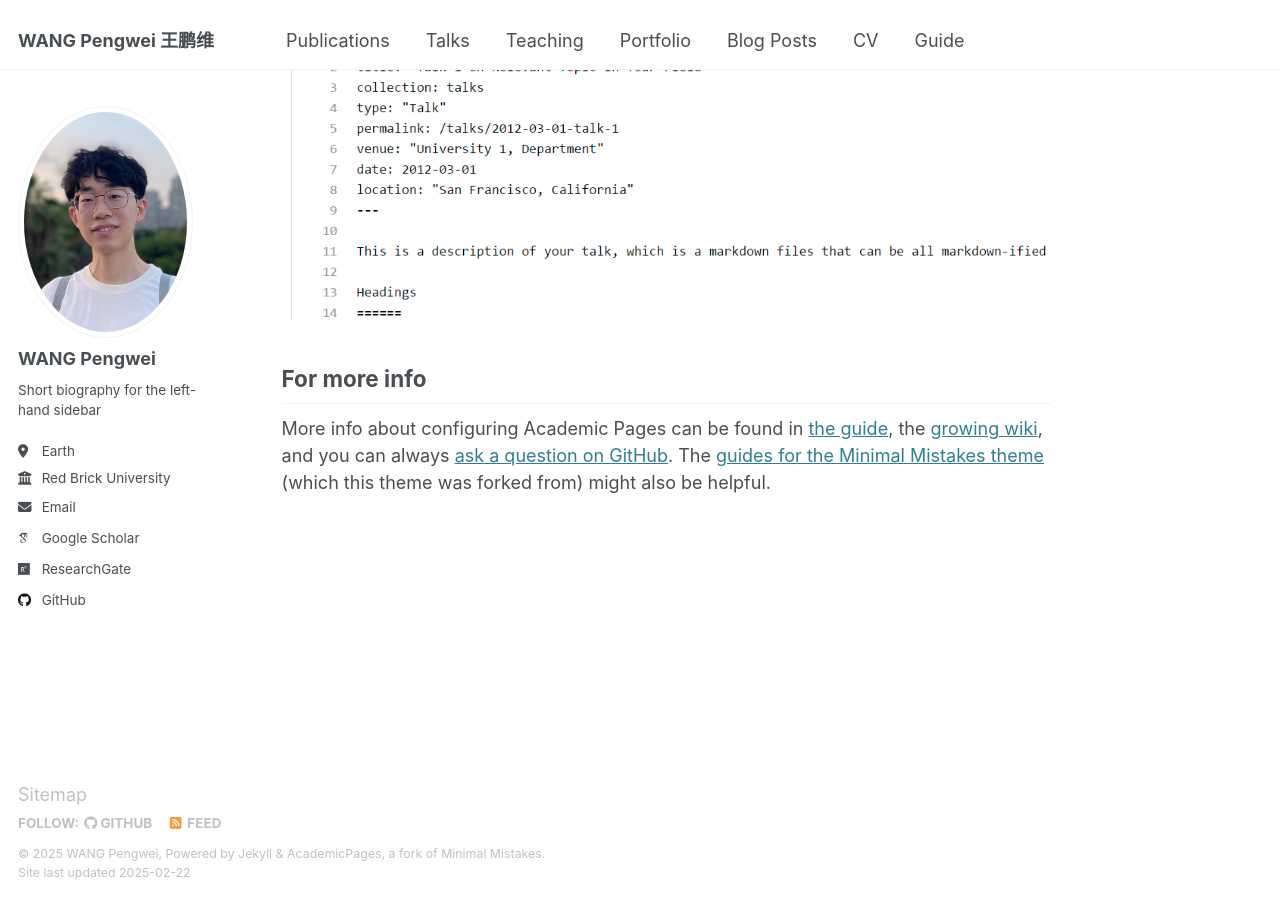
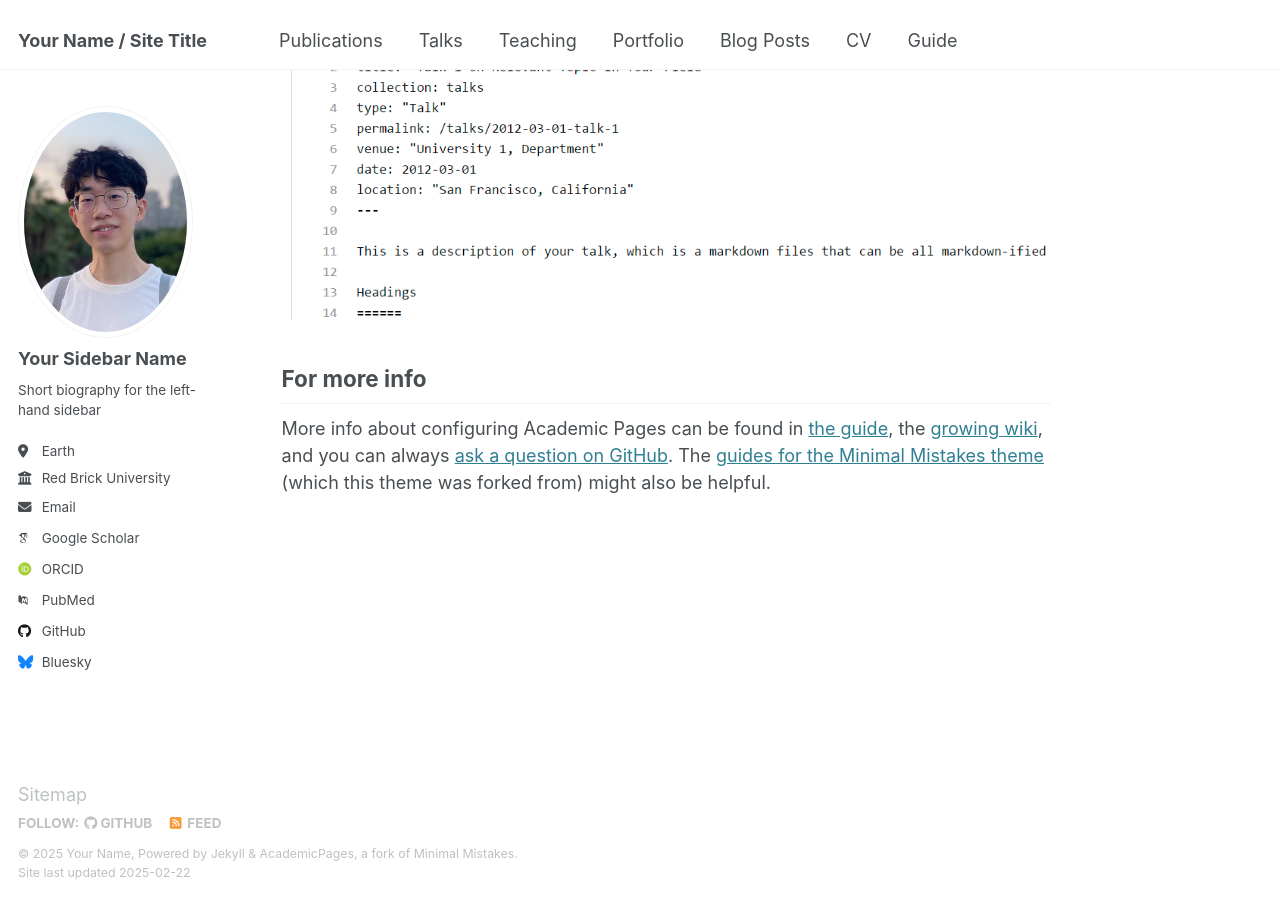
Before and after one commit to penway/penway, a Jekyll site: the page built from docs/_pages/about.md, in a window 1280 px wide and 900 px high, scrolled down 2642 px. Built offline with Jekyll 4.4.1, drawn with Linux system fonts in a browser that asks for light colours; some web fonts are replaced.

Commit message:
reversed

```diff
--- a/docs/_config.yml
+++ b/docs/_config.yml
@@ -9,11 +9,11 @@
 # Basic Site Settings
 locale                   : "en-US"
 site_theme               : "default"
-title                    : "WANG Pengwei 王鹏维"
+title                    : "Your Name / Site Title"
 title_separator          : "-"
-name                     : &name "WANG Pengwei"
+name                     : &name "Your Name"
 description              : &description "personal description"
-url                      : https://penway.github.io # the base hostname & protocol for your site e.g. "https://[your GitHub username].github.io"
+url                      : https://academicpages.github.io # the base hostname & protocol for your site e.g. "https://[your GitHub username].github.io"
 baseurl                  : "" # the subpath of your site, e.g. "/blog"
 repository               : "academicpages/academicpages.github.io"
 
@@ -23,7 +23,7 @@
 author:
   # Biographic information
   avatar           : "profile.png"
-  name             : "WANG Pengwei"
+  name             : "Your Sidebar Name"
   pronouns         : # example: "she/her"
   bio              : "Short biography for the left-hand sidebar"
   location         : "Earth"
@@ -33,24 +33,24 @@
 
   # Academic websites
   arxiv            : # URL - Update with the correct link to your profile
-  googlescholar    : "https://scholar.google.com/citations?user=VYB4Cs4AAAAJ"
+  googlescholar    : "https://scholar.google.com/citations?user=PS_CX0AAAAAJ"
   impactstory      : # URL
-  orcid            : #
+  orcid            : "http://orcid.org/yourorcidurl"
   semantic         : # URL
-  pubmed           : #
-  researchgate     : "https://www.researchgate.net/profile/Pengwei-Wang-14"
+  pubmed           : "https://www.ncbi.nlm.nih.gov/pubmed/?term=john+snow"
+  researchgate     : # URL
   scopus           : # URL
 
   # Repositories and software development
   bitbucket        : # Username - Update with your username on the site
   codepen          : # Username
   dribbble         : # Username
-  github           : "penway"
+  github           : "academicpages"
   kaggle           : # Username
   stackoverflow    : # User number or user number and name (i.e., use "1" or "1/jeff-atwood")
 
   # Social media
-  bluesky          : # Replace this with you Bluesky username
+  bluesky          : "bsky.app" # Replace this with you Bluesky username
   facebook         : # Username
   flickr           : # Username
   foursquare       : # Username
```
